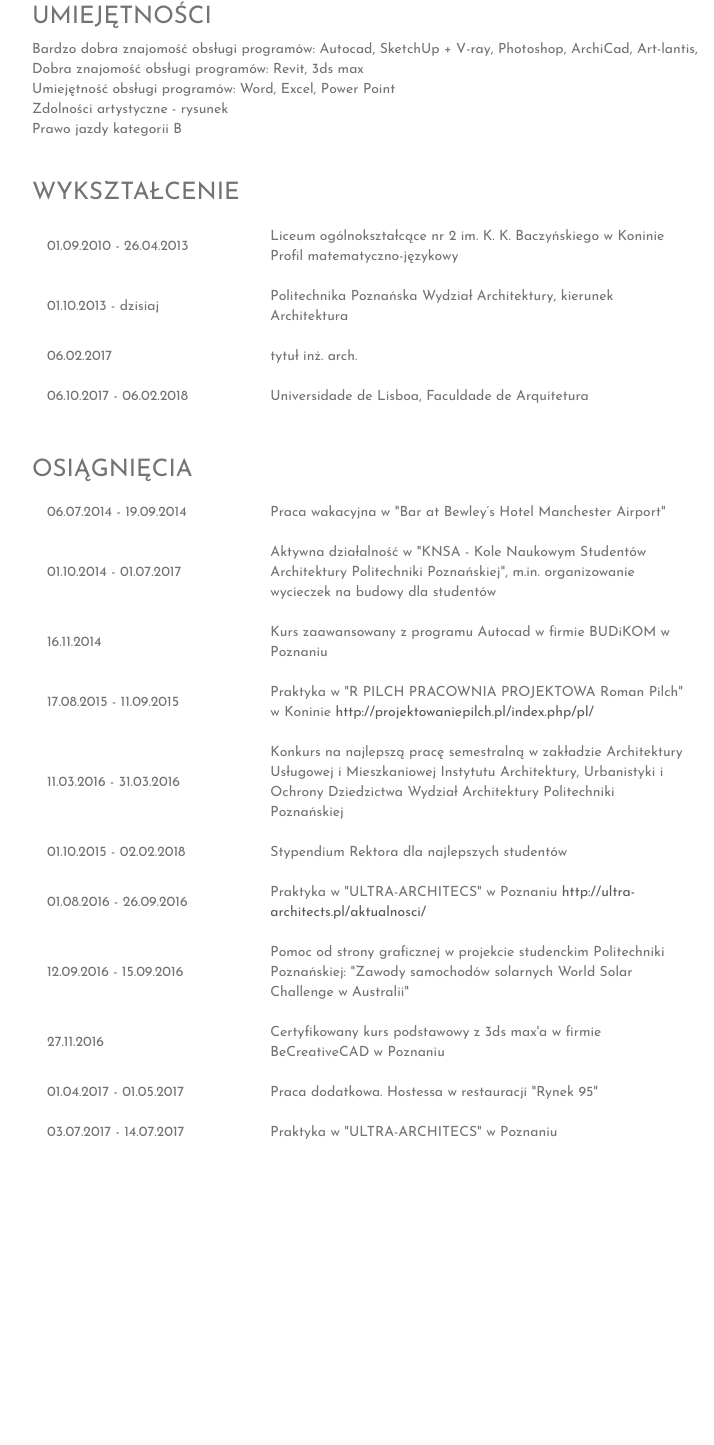
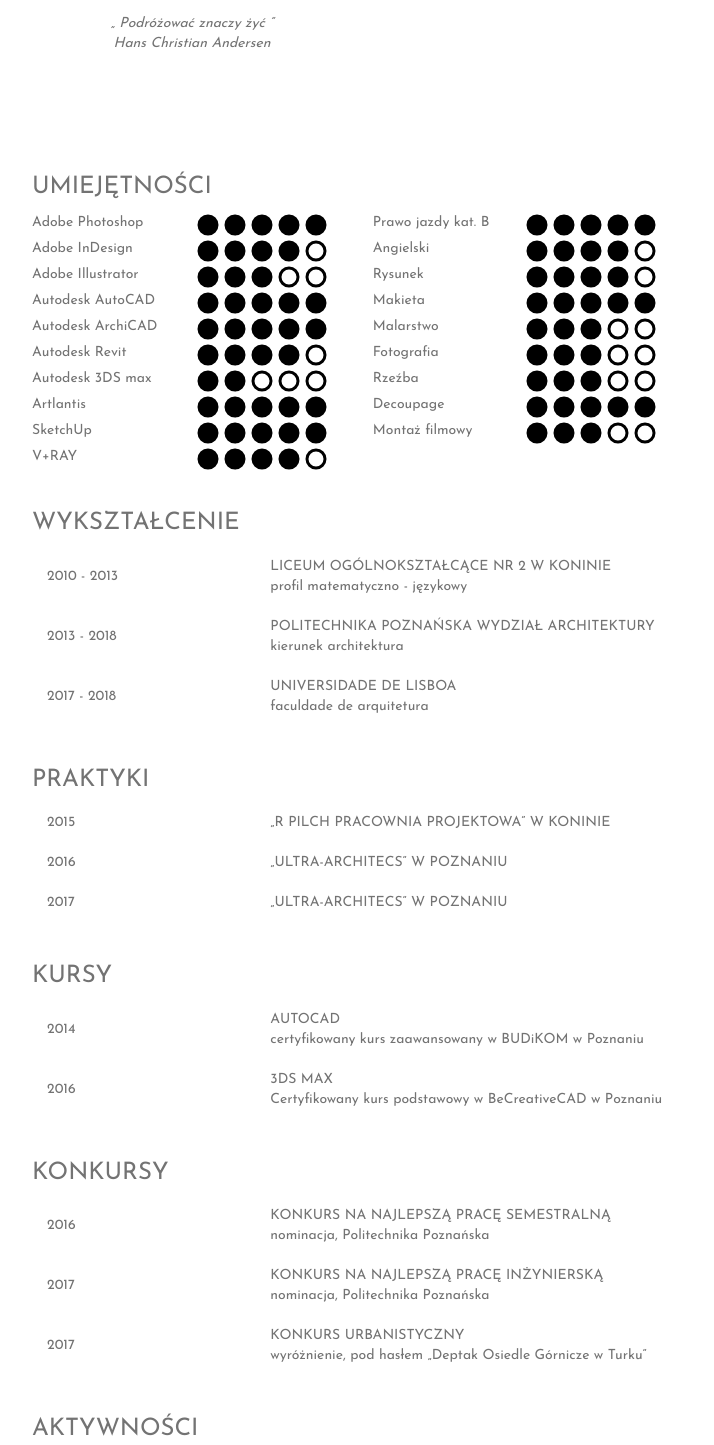
Before and after one commit to annkaczmarek/annkaczmarek.github.io, a website: page index.html in a window 1280 px wide. Shown: the part 1574-3019 px from the top of the page, without its empty margins (273-987 px from the left). Drawn offline with nearby package versions, Linux system fonts and the light colour scheme; some packages are replaced by stand-ins of ours.

Commit message:
'about me' section changed, new photos added

```diff
--- a/main/main.html
+++ b/main/main.html
@@ -43,155 +43,222 @@
             <div>
                 <div class="text col-sm-6">
                     <p class="justified">
-                        Jestem ambitną i punktualną studentką piątego roku z tytułem inżyniera architekta.
-                        Pomimo iż to początek mojej ścieżki zawodowej, mogę zapewnić, że moją mocną stroną jest sumienność,
-                        precyzja i zorganizowanie. Lubię pracować w zespole.
+                        Jestem studentką piątego roku z tytułem inżyniera architekta. Moimi mocnymi stronami
+                        są sumienność, punktualność, precyzja i dyspozycyjność. Najbliżsi uważają, że
+                        jestem pracowita oraz ambitna. Lubię pracować w zespole oraz zdobywać
+                        doświadczenie w praktyce. Moją pasją są podróże. W miarę możli-
+                        wości odwiedzam miejsca, które mnie inspirują. Interesuję się sztuką, muzyką i dobrym kinem.
+                    </p>
+                    <p class="centered" style="margin-top: 50px">
+                        <i>„ Podróżować znaczy żyć ”</i>
+                        <br>
+                        <i>Hans Christian Andersen</i>
                     </p>
                 </div>
-                <img class="portrait" src="images/foto/JA2.jpg">
+                <div class="text col-sm-6">
+                    <img class="portrait" src="images/foto/ania.jpg">
+                </div>
             </div>
             <div class="text col-sm-12">
                 <h3>UMIEJĘTNOŚCI</h3>
-                <ul class="no-dotes">
-                    <li>Bardzo dobra znajomość obsługi programów: Autocad, SketchUp + V-ray, Photoshop, ArchiCad, Art-lantis,</li>
-                    <li>Dobra znajomość obsługi programów: Revit, 3ds max</li>
-                    <li>Umiejętność obsługi programów: Word, Excel, Power Point</li>
-                    <li>Zdolności artystyczne - rysunek</li>
-                    <li>Prawo jazdy kategorii B</li>
-                </ul>
+                <table style="width: 100%">
+                    <tbody>
+                        <tr>
+                            <td>Adobe Photoshop</td>
+                            <td><img src="images/svg/ratings-full.svg"></td>
+                            <td>Prawo jazdy kat. B</td>
+                            <td><img src="images/svg/ratings-full.svg"></td>
+                        </tr>
+                        <tr>
+                            <td>Adobe InDesign</td>
+                            <td><img src="images/svg/ratings-four.svg"></td>
+                            <td>Angielski</td>
+                            <td><img src="images/svg/ratings-four.svg"></td>
+                        </tr>
+                        <tr>
+                            <td>Adobe Illustrator</td>
+                            <td><img src="images/svg/ratings-three.svg"></td>
+                            <td>Rysunek</td>
+                            <td><img src="images/svg/ratings-four.svg"></td>
+                        </tr>
+                        <tr>
+                            <td>Autodesk AutoCAD</td>
+                            <td><img src="images/svg/ratings-full.svg"></td>
+                            <td>Makieta</td>
+                            <td><img src="images/svg/ratings-full.svg"></td>
+                        </tr>
+                        <tr>
+                            <td>Autodesk ArchiCAD</td>
+                            <td><img src="images/svg/ratings-full.svg"></td>
+                            <td>Malarstwo</td>
+                            <td><img src="images/svg/ratings-three.svg"></td>
+                        </tr>
+                        <tr>
+                            <td>Autodesk Revit</td>
+                            <td><img src="images/svg/ratings-four.svg"></td>
+                            <td>Fotografia</td>
+                            <td><img src="images/svg/ratings-three.svg"></td>
+                        </tr>
+                        <tr>
+                            <td>Autodesk 3DS max</td>
+                            <td><img src="images/svg/ratings-two.svg"></td>
+                            <td>Rzeźba</td>
+                            <td><img src="images/svg/ratings-three.svg"></td>
+                        </tr>
+                        <tr>
+                            <td>Artlantis</td>
+                            <td><img src="images/svg/ratings-full.svg"></td>
+                            <td>Decoupage</td>
+                            <td><img src="images/svg/ratings-full.svg"></td>
+                        </tr>
+                        <tr>
+                            <td>SketchUp</td>
+                            <td><img src="images/svg/ratings-full.svg"></td>
+                            <td>Montaż filmowy</td>
+                            <td><img src="images/svg/ratings-three.svg"></td>
+                        </tr>
+                        <tr>
+                            <td>V+RAY</td>
+                            <td><img src="images/svg/ratings-four.svg"></td>
+                        </tr>
+                    </tbody>
+                </table>
 
                 <h3>WYKSZTAŁCENIE</h3>
                 <table style="width: 100%">
                     <tbody>
                         <tr class="row">
                             <td class="col-sm-4">
-                                01.09.2010 - 26.04.2013
+                                2010 - 2013
                             </td>
                             <td class="col-sm-8">
-                                Liceum ogólnokształcące nr 2 im. K. K. Baczyńskiego w Koninie <br> Profil
-                                matematyczno-językowy
+                                LICEUM OGÓLNOKSZTAŁCĄCE NR 2 W KONINIE <br>
+                                profil matematyczno - językowy
                             </td>
                         </tr>
                         <tr class="row">
                             <td class="col-sm-4">
-                                01.10.2013 - dzisiaj
+                                2013 - 2018
                             </td>
                             <td class="col-sm-8">
-                                Politechnika Poznańska Wydział Architektury, kierunek Architektura
+                                POLITECHNIKA POZNAŃSKA WYDZIAŁ ARCHITEKTURY <br>
+                                kierunek architektura
                             </td>
                         </tr>
                         <tr class="row">
                             <td class="col-sm-4">
-                                06.02.2017
+                                2017 - 2018
                             </td>
                             <td class="col-sm-8">
-                                tytuł inż. arch.
+                                UNIVERSIDADE DE LISBOA <br>
+                                faculdade de arquitetura
+                            </td>
+                        </tr>
+                    </tbody>
+                </table>
+                <h3>PRAKTYKI</h3>
+                <table style="width: 100%">
+                    <tbody>
+                        <tr class="row">
+                            <td class="col-sm-4">
+                                2015
+                            </td>
+                            <td class="col-sm-8">
+                                „R PILCH PRACOWNIA PROJEKTOWA” W KONINIE
                             </td>
                         </tr>
                         <tr class="row">
                             <td class="col-sm-4">
-                                06.10.2017 - 06.02.2018
+                                2016
                             </td>
                             <td class="col-sm-8">
-                                Universidade de Lisboa, Faculdade de Arquitetura
+                                „ULTRA-ARCHITECS” W POZNANIU
+                            </td>
+                        </tr>
+                        <tr class="row">
+                            <td class="col-sm-4">
+                                2017
+                            </td>
+                            <td class="col-sm-8">
+                                „ULTRA-ARCHITECS” W POZNANIU
                             </td>
                         </tr>
                     </tbody>
                 </table>
-                <h3>OSIĄGNIĘCIA</h3>
+                <h3>KURSY</h3>
                 <table style="width: 100%">
                     <tbody>
                         <tr class="row">
                             <td class="col-sm-4">
-                                06.07.2014 - 19.09.2014
+                                2014
                             </td>
                             <td class="col-sm-8">
-                                Praca wakacyjna w "Bar at Bewley’s Hotel Manchester Airport"
+                                AUTOCAD<br>
+                                certyfikowany kurs zaawansowany w BUDiKOM w Poznaniu
                             </td>
                         </tr>
                         <tr class="row">
                             <td class="col-sm-4">
-                                01.10.2014 - 01.07.2017
+                                2016
                             </td>
                             <td class="col-sm-8">
-                                Aktywna działalność w "KNSA - Kole Naukowym Studentów Architektury
-                                Politechniki Poznańskiej", m.in. organizowanie wycieczek na budowy dla studentów
+                                3DS MAX<br>
+                                Certyfikowany kurs podstawowy w BeCreativeCAD w Poznaniu
+                            </td>
+                        </tr>
+                    </tbody>
+                </table>
+                <h3>KONKURSY</h3>
+                <table style="width: 100%">
+                    <tbody>
+                        <tr class="row">
+                            <td class="col-sm-4">
+                                2016
+                            </td>
+                            <td class="col-sm-8">
+                                KONKURS NA NAJLEPSZĄ PRACĘ SEMESTRALNĄ<br>
+                                nominacja, Politechnika Poznańska
                             </td>
                         </tr>
                         <tr class="row">
                             <td class="col-sm-4">
-                                16.11.2014
+                                2017
                             </td>
                             <td class="col-sm-8">
-                                Kurs zaawansowany z programu Autocad w firmie BUDiKOM w Poznaniu
+                                KONKURS NA NAJLEPSZĄ PRACĘ INŻYNIERSKĄ<br>
+                                nominacja, Politechnika Poznańska
                             </td>
                         </tr>
                         <tr class="row">
                             <td class="col-sm-4">
-                                17.08.2015 - 11.09.2015
+                                2017
                             </td>
                             <td class="col-sm-8">
-                                Praktyka w "R PILCH PRACOWNIA PROJEKTOWA Roman Pilch" w Koninie
-                                <a href="http://projektowaniepilch.pl/index.php/pl/">http://projektowaniepilch.pl/index.php/pl/</a>
+                                KONKURS URBANISTYCZNY<br>
+                                wyróżnienie, pod hasłem „Deptak Osiedle Górnicze w Turku”
+                            </td>
+                        </tr>
+                    </tbody>
+                </table>
+                <h3>AKTYWNOŚCI</h3>
+                <table style="width: 100%">
+                    <tbody>
+                        <tr class="row">
+                            <td class="col-sm-4">
+                                2014 - 2017
+                            </td>
+                            <td class="col-sm-8">
+                                KNSA - KOŁO NAUKOWE STUDENTÓW ARCHITEKTURY<br>
+                                przewodnicząca sekcji organizowania wycieczek na budowy
                             </td>
                         </tr>
                         <tr class="row">
                             <td class="col-sm-4">
-                                11.03.2016 - 31.03.2016
+                                2015 - 2018
                             </td>
                             <td class="col-sm-8">
-                                Konkurs na najlepszą pracę semestralną w zakładzie Architektury Usługowej i Mieszkaniowej
-                                Instytutu Architektury, Urbanistyki i Ochrony Dziedzictwa Wydział Architektury Politechniki Poznańskiej
-                            </td>
-                        </tr>
-                        <tr class="row">
-                            <td class="col-sm-4">
-                                01.10.2015 - 02.02.2018
-                            </td>
-                            <td class="col-sm-8">
-                                Stypendium Rektora dla najlepszych studentów
-                            </td>
-                        </tr>
-                        <tr class="row">
-                            <td class="col-sm-4">
-                                01.08.2016 - 26.09.2016
-                            </td>
-                            <td class="col-sm-8">
-                                Praktyka w "ULTRA-ARCHITECS" w Poznaniu
-                                <a href="http://ultra-architects.pl/aktualnosci/">http://ultra-architects.pl/aktualnosci/</a>
-                            </td>
-                        </tr>
-                        <tr class="row">
-                            <td class="col-sm-4">
-                                12.09.2016 - 15.09.2016
-                            </td>
-                            <td class="col-sm-8">
-                                Pomoc od strony graficznej w projekcie studenckim Politechniki Poznańskiej:
-                                "Zawody samochodów solarnych World Solar Challenge w Australii"
-                            </td>
-                        </tr>
-                        <tr class="row">
-                            <td class="col-sm-4">
-                                27.11.2016
-                            </td>
-                            <td class="col-sm-8">
-                                Certyfikowany kurs podstawowy z 3ds max'a w firmie BeCreativeCAD w Poznaniu
-                            </td>
-                        </tr>
-                        <tr class="row">
-                            <td class="col-sm-4">
-                                01.04.2017 - 01.05.2017
-                            </td>
-                            <td class="col-sm-8">
-                                Praca dodatkowa. Hostessa w restauracji "Rynek 95"
-                            </td>
-                        </tr>
-                        <tr class="row">
-                            <td class="col-sm-4">
-                                03.07.2017 - 14.07.2017
-                            </td>
-                            <td class="col-sm-8">
-                                Praktyka w "ULTRA-ARCHITECS" w Poznaniu
+                                STYPENDIA REKTORA DLA NAJLEPSZYCH STUDENTÓW<br>
+                                pięciokrotne zdobycie stypendium za wysoką średnią ocen
                             </td>
                         </tr>
                     </tbody>
@@ -200,9 +267,14 @@
         </section>
         <section class="page-section collection image-section" id="references">
             <h2 class="section-title">REFERENCJE</h2>
-            <div>
-                <img ng-repeat="reference in references" class="col-sm-6 img-responsive maximize"
-                     ng-src="{{reference.path}}" alt="">
+            <div ng-repeat="referenceGroup in references" class="row">
+                <div ng-if="referenceGroup.length == 1">
+                    <img class="center-align img-responsive maximize" ng-src="{{referenceGroup[0].path}}" alt="">
+                </div>
+                <div ng-if="referenceGroup.length > 1">
+                    <img ng-repeat="reference in referenceGroup" class="col-sm-6 center-align img-responsive maximize"
+                         ng-src="{{reference.path}}" alt="">
+                </div>
             </div>
         </section>
         <section class="page-section collection image-section" id="certificates">
```
Also changed, not shown: main/mainController.js (+6 -2 lines), images/REFERENCJE/ULTRA_ARCHITECTS_2017.jpg (added), images/foto/ania.jpg (added), images/svg/ratings-four.svg (added), images/svg/ratings-full.svg (added), images/svg/ratings-three.svg (added), images/svg/ratings-two.svg (added).
